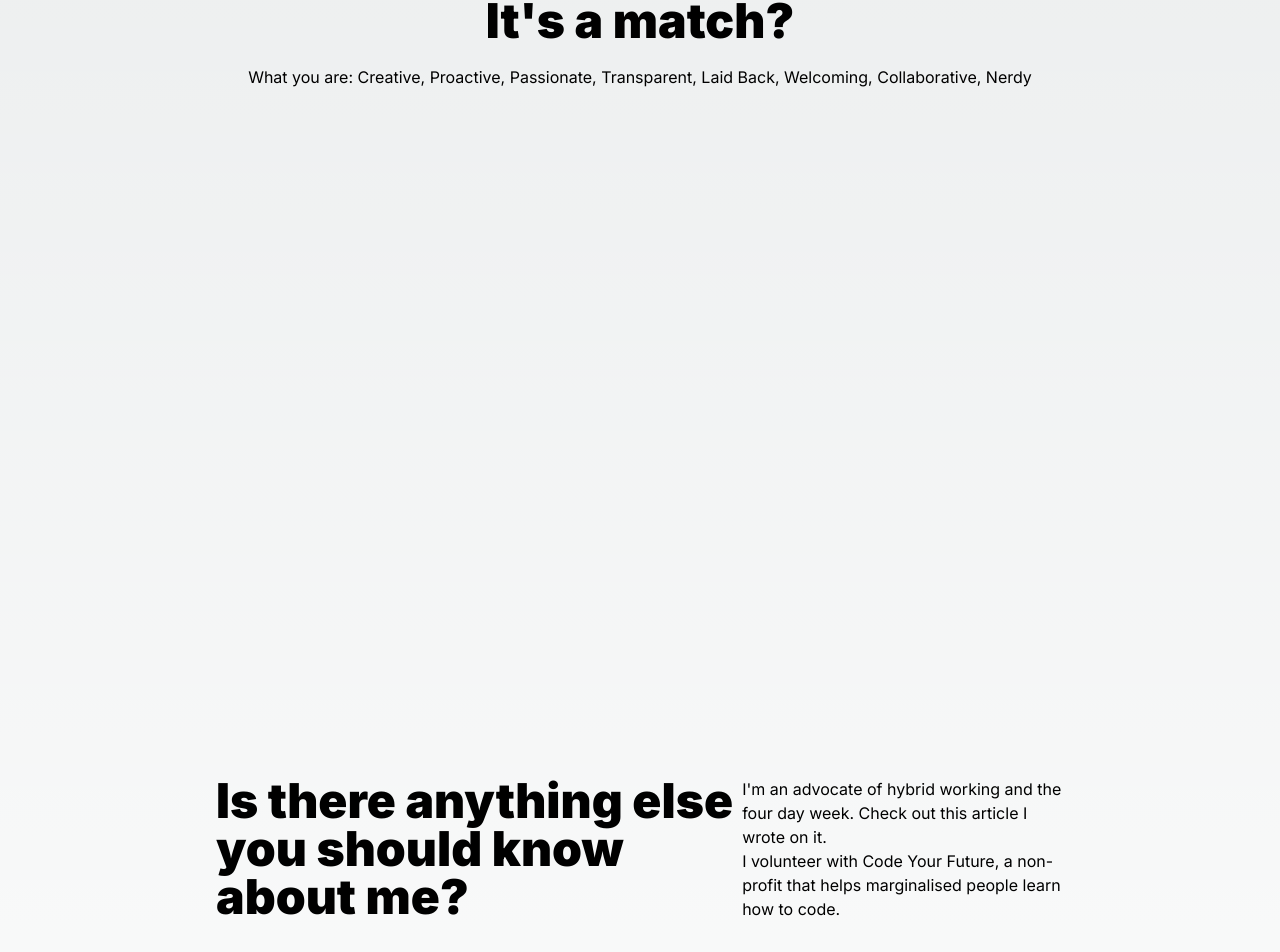
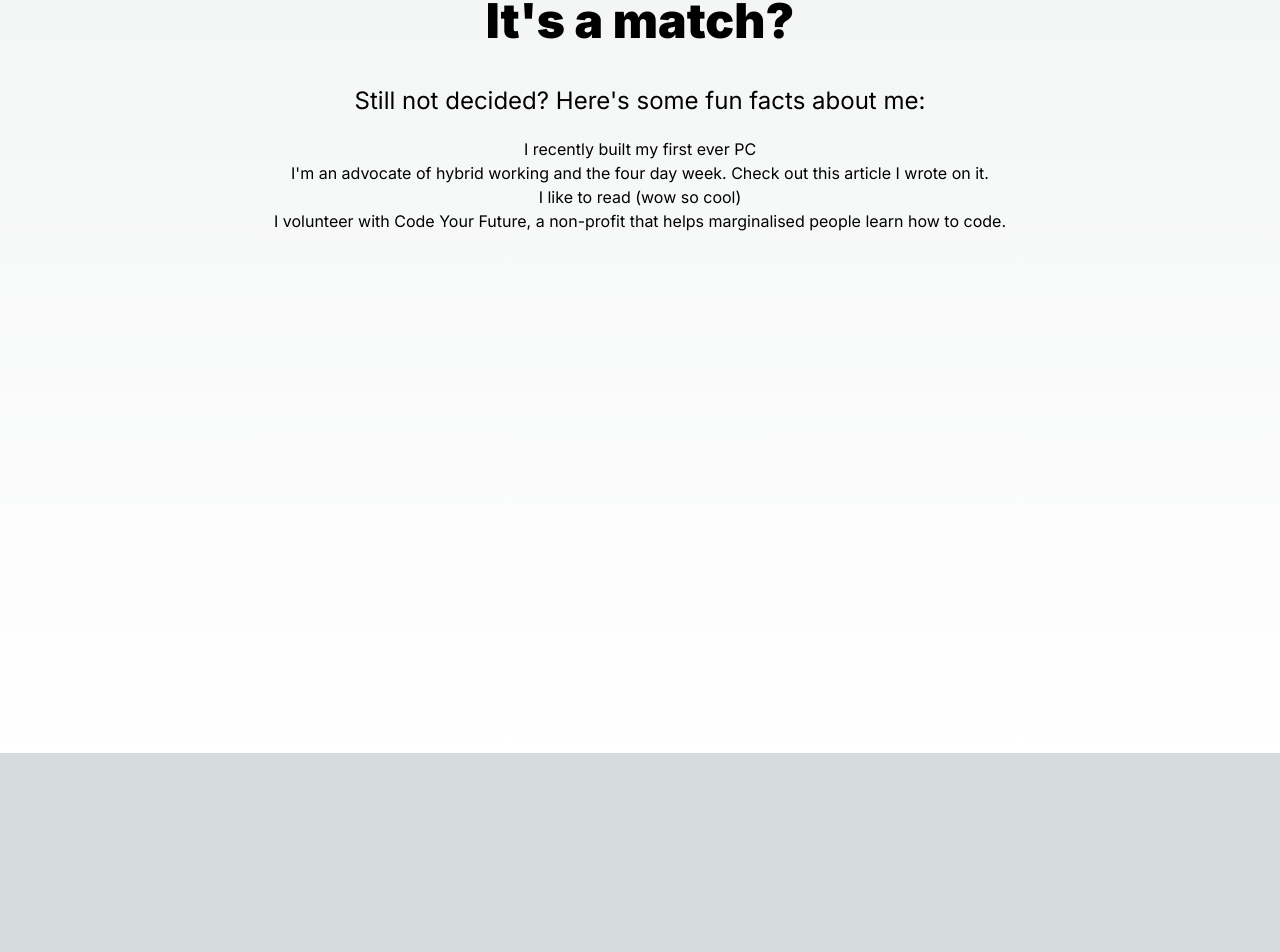
Before and after one commit to zamarz/rm-site, a Next.js app: page / in a window 1280 px wide. Shown: the part 2127-3079 px from the top of the page. After the commit the page ends 2880 px from the top, so only its background shows below. Built offline with nearby package versions, Linux system fonts and the light colour scheme.

Commit message:
Add more detail to Match component

```diff
--- a/app/page.tsx
+++ b/app/page.tsx
@@ -1,4 +1,3 @@
-import Extra from "@/components/Extra";
 import Intro from "@/components/Intro";
 import Match from "@/components/Match";
 import Navbar from "@/components/Navbar";
@@ -11,7 +10,6 @@ export default function Home() {
       <Intro />
       <Skills />
       <Match />
-      <Extra />
     </main>
   );
 }
--- a/components/Extra.tsx
+++ /dev/null
@@ -1,18 +0,0 @@
-
-const Extra = () => {
-  return (
-    <section className="px-10 py-10 mx-auto container min-h-screen">
-    <div className="py-10 mx-10 px-10">
-        <div className="flex flex-row items-center py-5 ">
-            <h2 className="font-black text-5xl py-5">Is there anything else you should know about me?</h2>
-            <ul>
-              <li>I'm an advocate of hybrid working and the four day week. Check out this article I wrote on it.</li>
-              <li>I volunteer with Code Your Future, a non-profit that helps marginalised people learn how to code.</li>
-            </ul>
-         </div>
-    </div>
-    </section>
-  )
-}
-
-export default Extra
--- a/components/Match.tsx
+++ b/components/Match.tsx
@@ -5,7 +5,13 @@ const Match = () => {
     <div className="py-10 mx-10 px-10">
         <div className="flex flex-col text-center justify-center items-center py-10">
           <h2 className="font-black text-5xl py-5">It's a match?</h2>
-            What you are: Creative, Proactive, Passionate, Transparent, Laid Back, Welcoming, Collaborative, Nerdy
+          <h3 className="text-2xl py-5">Still not decided? Here's some fun facts about me:</h3>
+           <ul>
+            <li>I recently built my first ever PC</li>
+            <li>I'm an advocate of hybrid working and the four day week. Check out this article I wrote on it.</li>
+            <li>I like to read (wow so cool)</li>
+            <li>I volunteer with Code Your Future, a non-profit that helps marginalised people learn how to code.</li>
+           </ul>
         </div>
     </div>
     </section>
--- a/components/Navbar.tsx
+++ b/components/Navbar.tsx
@@ -1,5 +1,5 @@
 
-import { Link } from "react-scroll"
+// import { Link } from "react-scroll"
 
 const Navbar = () => {
   return (
```
